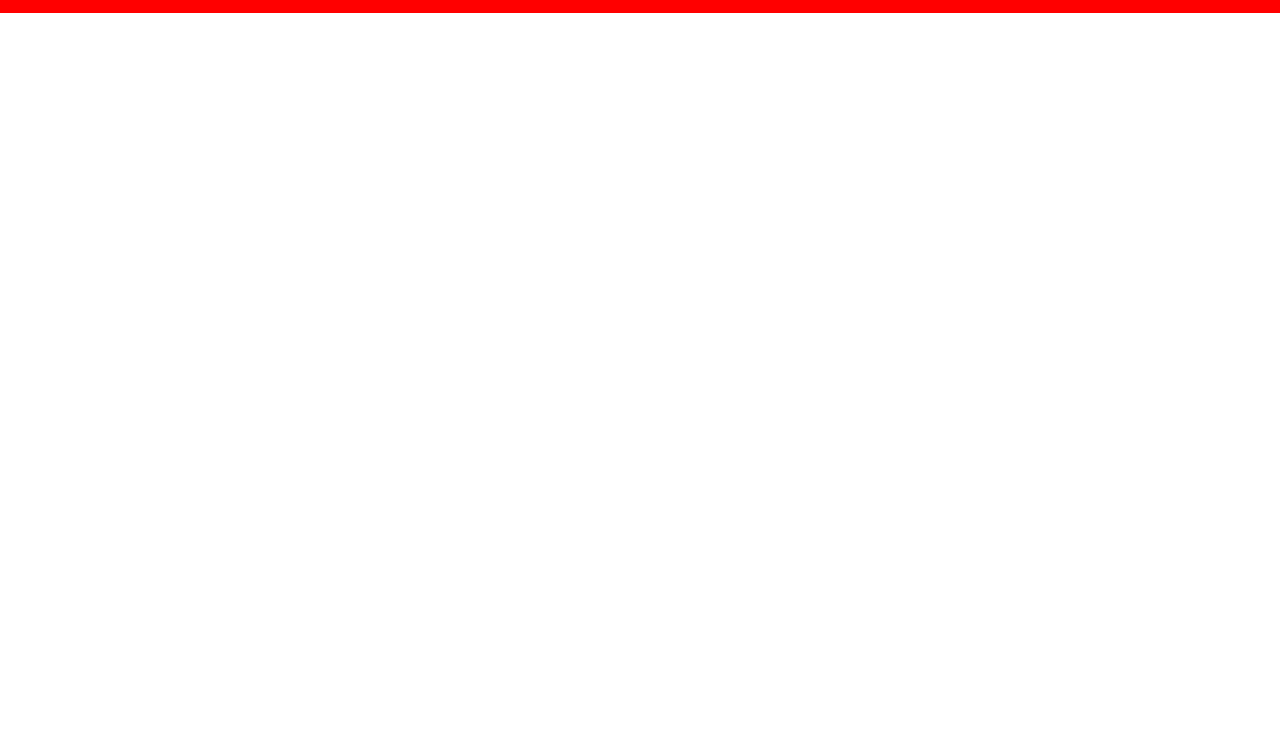
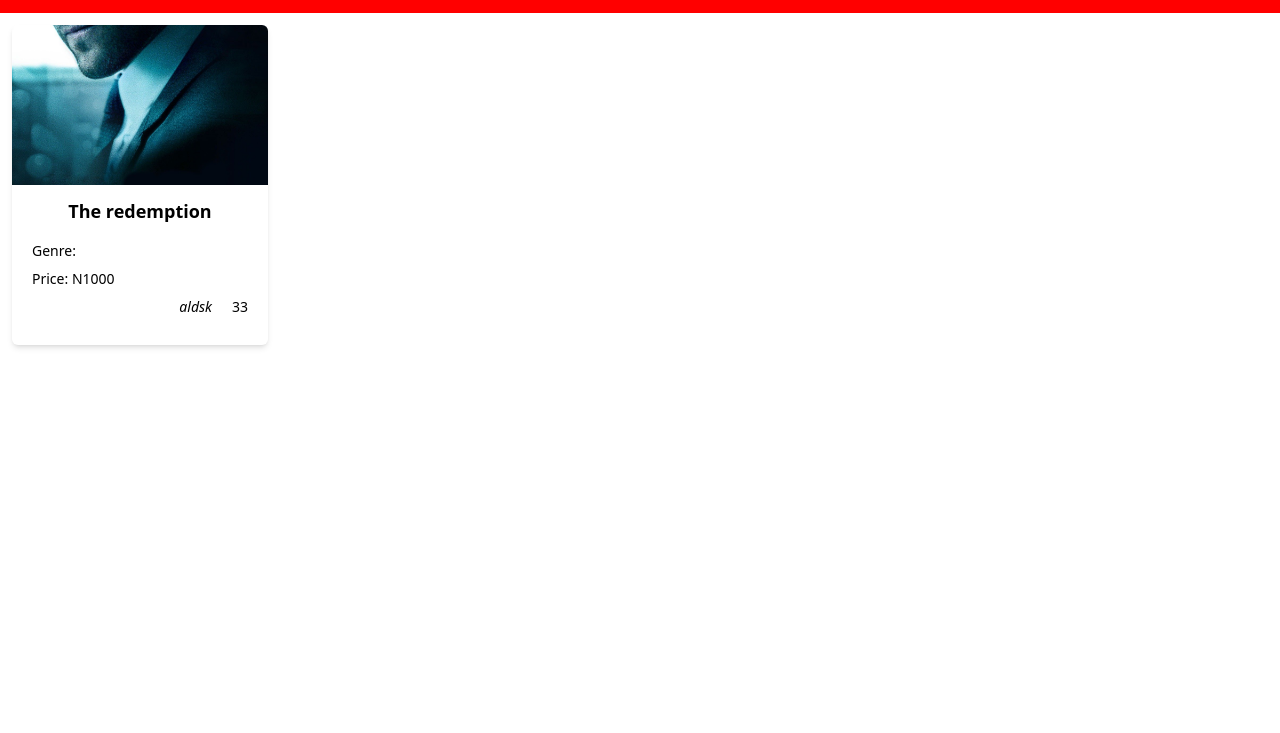
Before and after one commit to Victor-Abidoye/Nolly-Flix, a website: page index.html in a window 1280 px wide. Shown: the part 67-800 px from the top of the page. Drawn offline with Linux system fonts and the light colour scheme.

Commit message:
Design card template

```diff
--- a/index.html
+++ b/index.html
@@ -8,6 +8,7 @@
     <link rel="stylesheet" href="styles.css">
     <link rel="stylesheet" href="https://use.fontawesome.com/releases/v5.15.4/css/all.css"
         integrity="sha384-DyZ88mC6Up2uqS4h/KRgHuoeGwBcD4Ng9SiP4dIRy0EXTlnuz47vAwmeGwVChigm" crossorigin="anonymous">
+        <link href="/dist/output.css" rel="stylesheet">
 </head>
 <body>
     <header>
@@ -29,6 +30,27 @@
             </div>
         </nav>
     </header>
+    <div class="p-3 ">
+            <div class="shadow-md items-center max-w-xs w-64 h-80 bg-little-100 dark:bg-prudent-100 rounded-md">
+                <div class="w-full h-1/2">
+                    <img src="./assets/img/p9649633_p_v8_ai.jpg" alt="" class="w-full h-full object-cover rounded-t-md" />
+                </div>
+                <div class="px-5 text-black">
+                    <h2 class="font-bold text-center text-lg py-3">The redemption</h2>
+                    <p class="font-medium text-sm py-1">
+                        Genre:
+                        <span class="font-normal">
+                    </p>
+                    <p class="font-medium text-sm py-1">
+                        Price: <span class="font-normal">N1000</span>
+                    </p>
+                    <p class="font-medium text-sm py-1 text-right">
+                    <i class="fa-solid fa-magnifying-glass mr-5"> aldsk</i><span>33</span>
+                    </p>
+
+                </div>
+            </div>
+    </div>
     <script src="index.js"></script>
 </body>
 </html>
--- /dev/null
+++ b/src/input.css
@@ -0,0 +1,3 @@
+@tailwind base;
+@tailwind components;
+@tailwind utilities;
--- /dev/null
+++ b/tailwind.config.js
@@ -0,0 +1,7 @@
+module.exports = {
+  content: ["./**/*.{html,js}"],
+  theme: {
+    extend: {},
+  },
+  plugins: [],
+}
```
Also changed, not shown: package.json (added, +15 -0 lines), assets/img/p9649633_p_v8_ai.jpg (added), dist/output.css (added), 2 other files.
